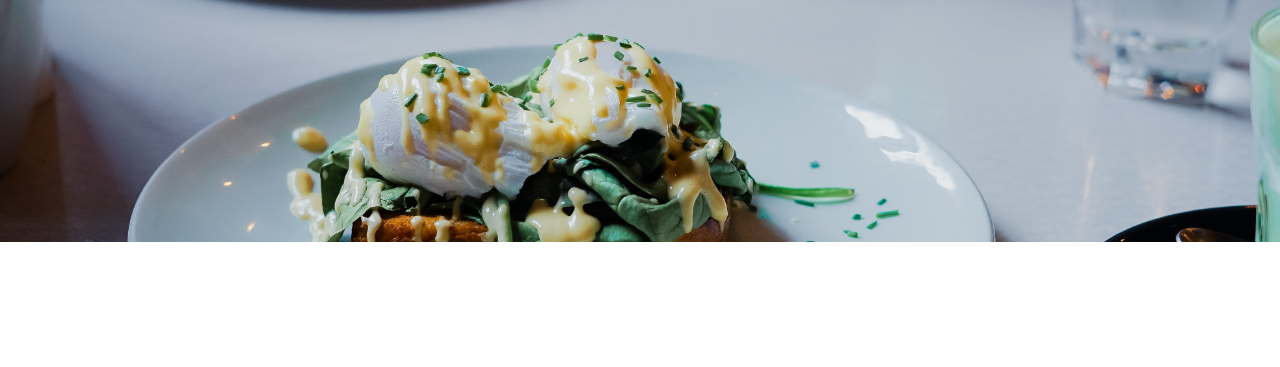
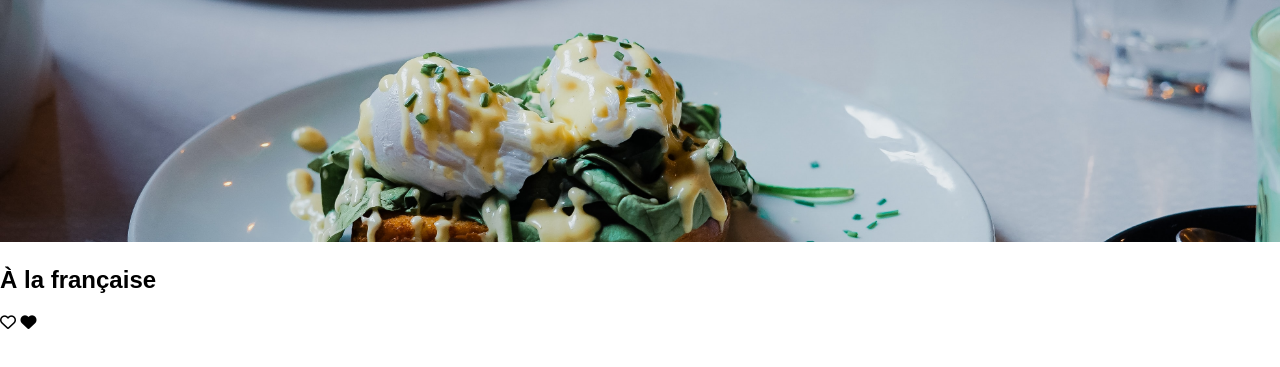
Before and after one commit to coursccna/Projet--3, a website: page restaurant/a-la-française.html in a window 1280 px wide. Shown: the part 89-456 px from the top of the page. Drawn offline with nearby package versions, Linux system fonts and the light colour scheme; files whose address does not match are found by name; a web font is replaced by a local one.

Commit message:
Ajoute de titre Menu

```diff
--- a/restaurant/a-la-française.html
+++ b/restaurant/a-la-française.html
@@ -19,7 +19,13 @@
         <a  href="../index.html"><i class="redirection fas fa-arrow-left"></i></a>
     </header>
     <img src="..//images/restaurants/menu-3-toa-heftiba-DQKerTsQwi0-unsplash.jpg" alt="">
-
+    <div class="choice">
+        <div class="choice__title">
+           <h2>À la française</h2>
+       <div class="heart"><i class="far fa-heart"></i>
+           <i class="fas fa-heart"></i></div>
+       </div>
+    </div>
 
 </body>
 </html>
```
